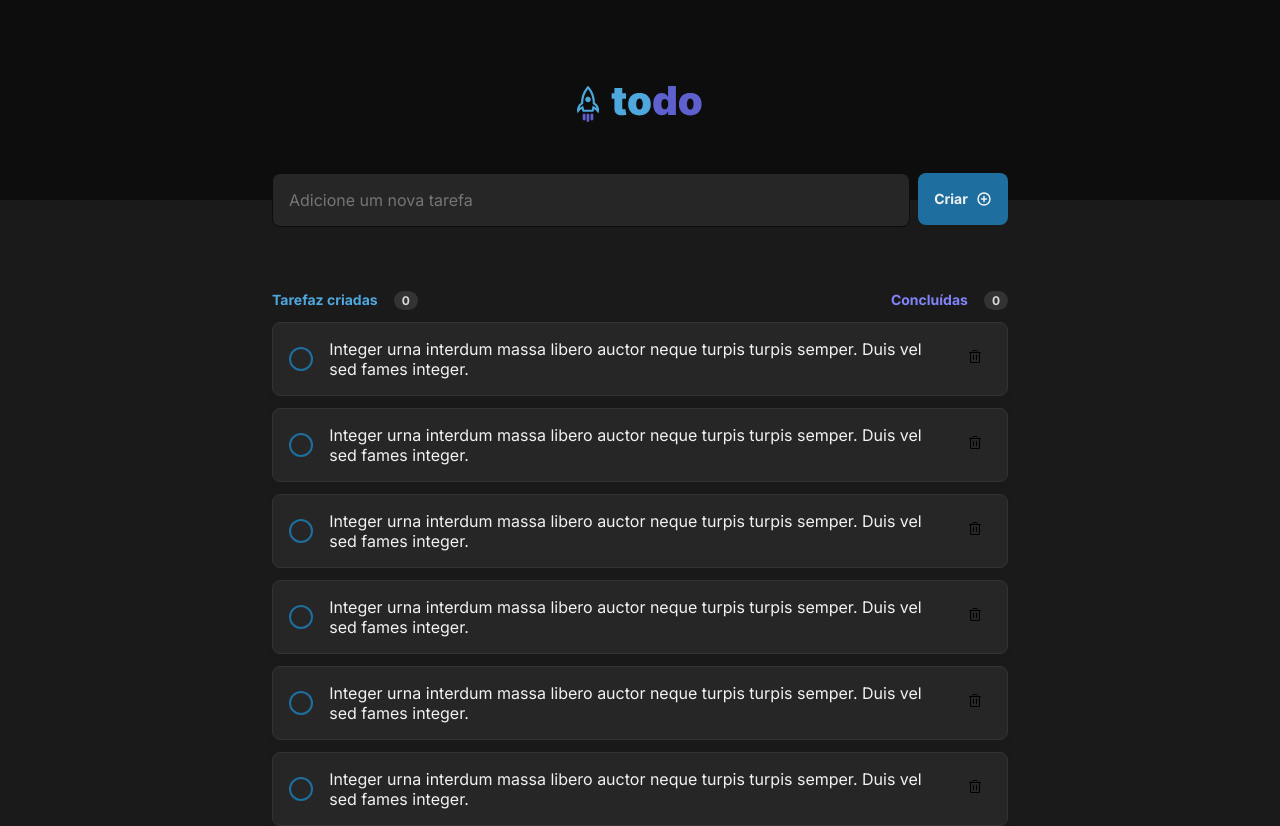
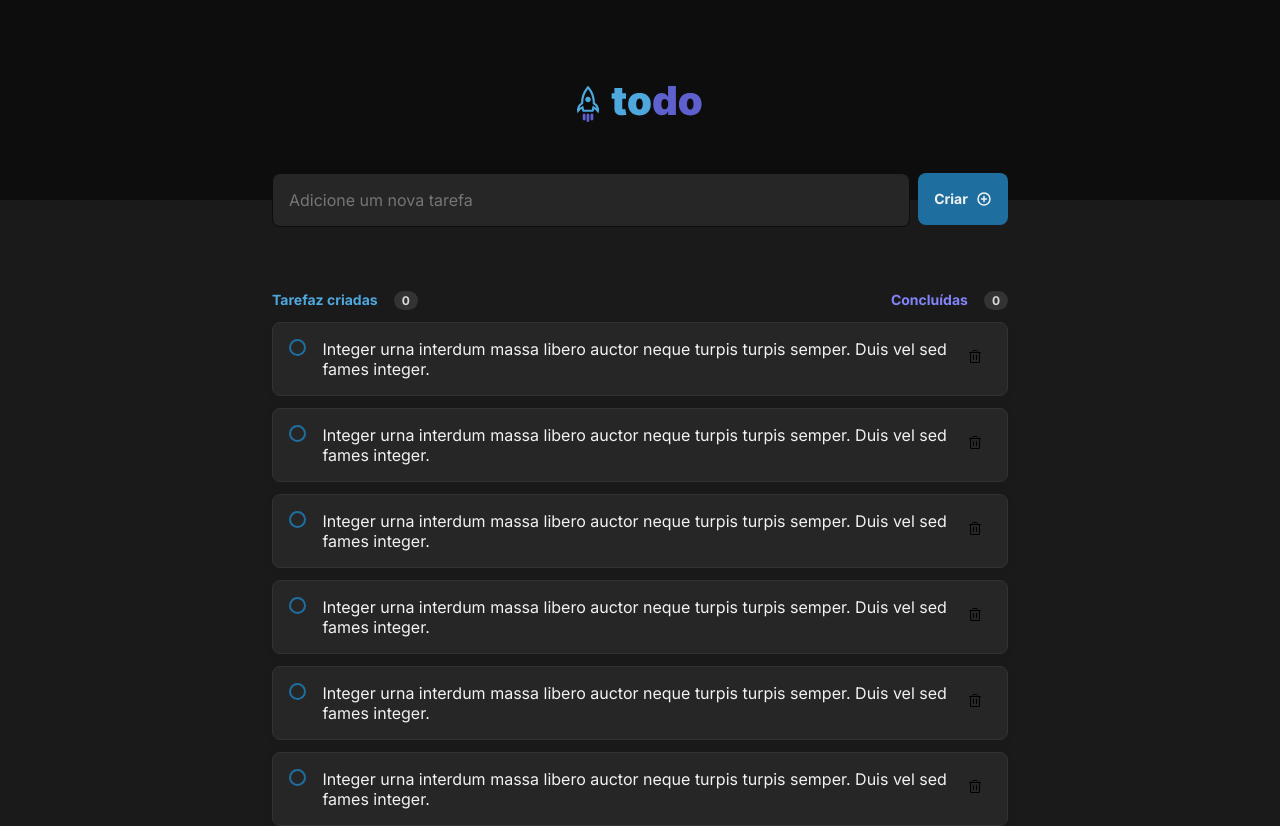
Before and after one commit to caio300/todo-list, a React (Vite) app: page / in a window 1280 px wide. Built offline with nearby package versions, Linux system fonts and the light colour scheme.

Commit message:
Últimos ajustes css

```diff
--- a/src/components/Tasks.module.css
+++ b/src/components/Tasks.module.css
@@ -23,8 +23,8 @@
   display: flex;
   align-items: center;
   justify-content: center;
-  height: 1.5rem;
-  width: 1.75rem;
+  height: 1.09rem;
+  width: 1.23rem;
   border-radius: 100px;
   border: 2px solid var(--blueDark);
 }
@@ -35,7 +35,7 @@ label {
   display: flex;
   -webkit-box-align: center;
   -ms-flex-align: center;
-  align-items: center;
+  align-items: flex-start;
   gap: 1rem;
   margin-left: 1rem;
   margin-right: 0.5rem;
```
